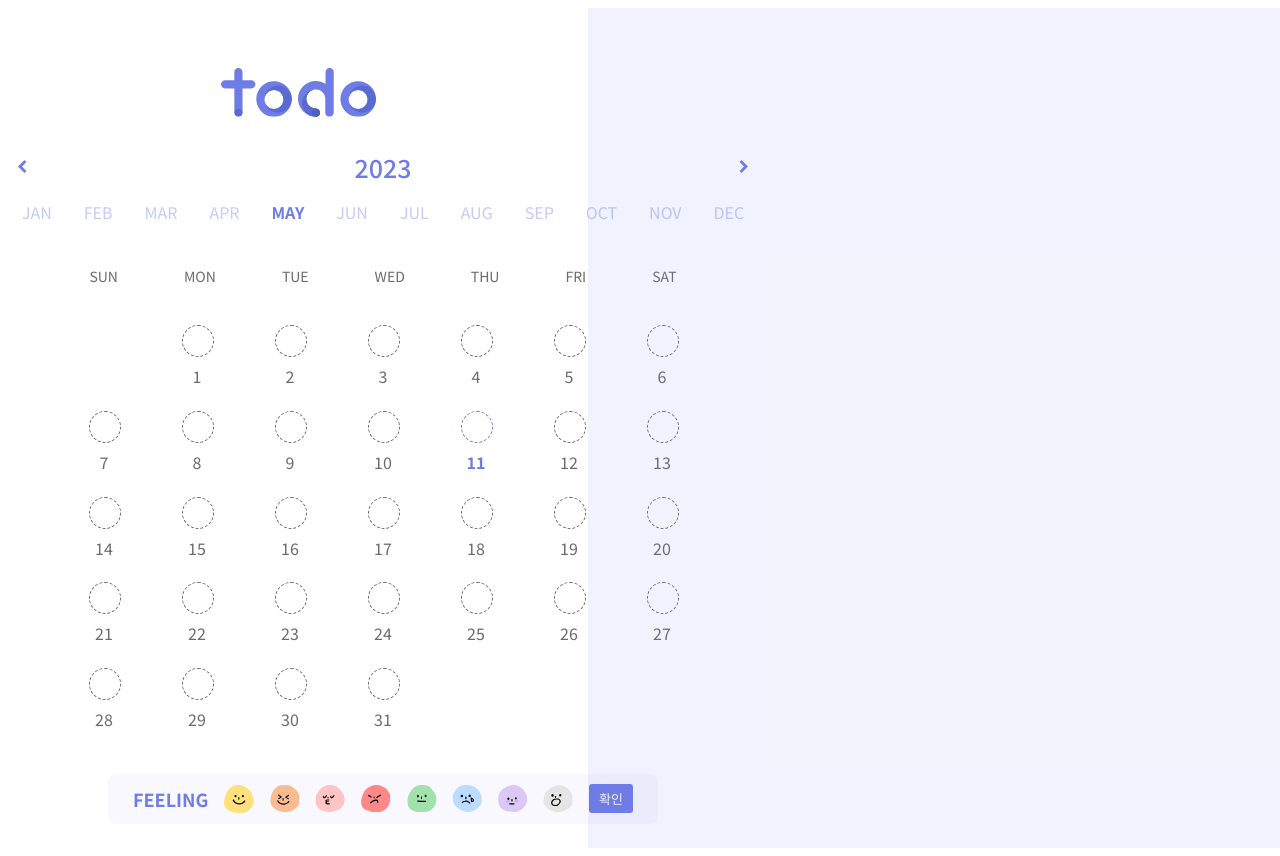
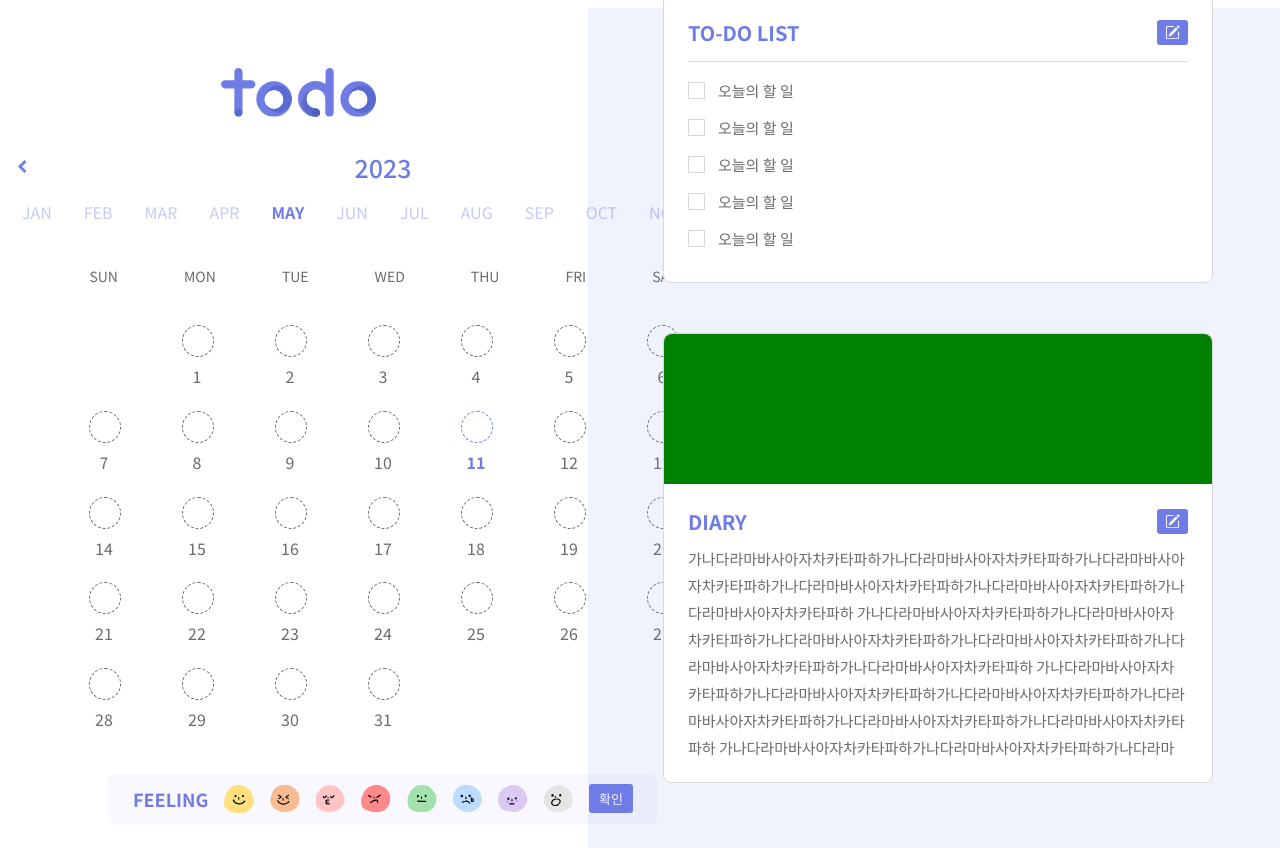
Before and after one commit to 2-hs2/todo, a Flask app: page / in a window 1280 px wide. Run offline with Flask 3, Linux system fonts and the light colour scheme; data that the repository does not hold is empty; some libraries are stand-ins or nearby versions.

Commit message:
UPDATE: 메인 페이지 우측 영역 추가

```diff
--- a/static/css/main.css
+++ b/static/css/main.css
@@ -182,13 +182,117 @@ body {
 .icon-btn:hover {
   background-color: rgba(111, 125, 229, .5);
 }
-/* right side */
+/* right side - todo & diary */
 .right-side {
   padding: 20px;
   display: flex;
   flex-direction: column;
   align-items: center;
+  justify-content: center;
   width: 700px;
   height: 100vh;
   background-color: rgba(111, 125, 229, .1);
+  gap: 50px;
 }
+.box-wrapper {
+  box-sizing: border-box;
+  width: 550px;
+  height: 289px;
+  padding: 20px 24px;
+  background: #FFFFFF;
+  border: 1px solid #D9D9D9;
+  border-radius: 8px;
+}
+.box-wrapper.diary {
+  height: 450px;
+  padding: 0;
+  margin-bottom: 80px;
+}
+.title-wrap {
+  display: flex;
+  justify-content: space-between;
+  align-items: center;
+}
+.title-wrap > .title {
+  font-size: 20px;
+  font-weight: 600;
+  color: #6F7CE5;
+}
+.edit-btn {
+  cursor: pointer;
+  height: 25px;
+  border: none;
+  background-color: #6F7CE5;
+  padding: 0 8px;
+  border-radius: 3px;
+}
+.edit-btn:hover {
+  background-color: rgba(111, 125, 229, .5);
+}
+.edit-icon {
+  margin-top: 2px;
+}
+.middle-line {
+  height: 1px;
+  background-color: #d9d9d9;
+  margin: 10px 0 15px;
+  width: 100%;
+}
+.to-do-wrapper {
+  height: 185px;
+  overflow: auto;
+}
+.to-do-wrapper::-webkit-scrollbar {
+  width: 4px;
+}
+.to-do-wrapper::-webkit-scrollbar-thumb {
+height: 20%;
+background: #dbdbdb;
+border-radius: 10px;
+}
+.to-do-wrapper::-webkit-scrollbar-track {
+background: transparent
+}
+.to-do {
+  display: flex;
+  align-items: center;
+  margin-bottom: 10px;
+}
+.to-do:last-child {
+  margin-bottom: 0;
+}
+.content {
+  margin: 0;
+  font-size: 15px;
+}
+.check-box {
+  width: 15px;
+  height: 15px;
+  border: 1px solid #d9d9d9;
+  margin-right: 13px;
+}
+.img-container {
+  background-color: green;
+  height: 150px;
+  border-radius: 8px 8px 0 0;
+}
+.diary-container {
+  padding: 20px 24px;
+}
+.diary-content {
+  height: 219px;
+  margin: 5px 0 0;
+  overflow: auto;
+  font-size: 15px;
+}
+.diary-content::-webkit-scrollbar {
+  width: 4px;
+}
+.diary-content::-webkit-scrollbar-thumb {
+height: 20%;
+background: #dbdbdb;
+border-radius: 10px;
+}
+.diary-content::-webkit-scrollbar-track {
+background: transparent
+}
--- a/templates/index.html
+++ b/templates/index.html
@@ -1,14 +1,17 @@
 <!DOCTYPE html>
 <html lang="en">
+
 <head>
   <meta charset="UTF-8">
   <meta http-equiv="X-UA-Compatible" content="IE=edge">
   <meta name="viewport" content="width=device-width, initial-scale=1.0">
   <title>title</title>
   <link rel="stylesheet" href="/static/css/main.css">
-  <link href="https://fonts.googleapis.com/css2?family=Noto+Sans+KR:wght@100;300;400;500;700;900&display=swap" rel="stylesheet">
+  <link href="https://fonts.googleapis.com/css2?family=Noto+Sans+KR:wght@100;300;400;500;700;900&display=swap"
+    rel="stylesheet">
   <link rel="stylesheet" href="https://stackpath.bootstrapcdn.com/font-awesome/4.7.0/css/font-awesome.min.css">
 </head>
+
 <body>
   <section class="ftco-section">
     <div class="container">
@@ -76,6 +79,62 @@
             </div>
           </div>
           <div class="right-side">
+            <div class="box-wrapper">
+              <div class="title-wrap">
+                <div class="title">TO-DO LIST</div>
+                <button class="edit-btn">
+                  <img src="/static/img/edit.svg" class="edit-icon">
+                </button>
+              </div>
+              <div class="middle-line"></div>
+              <div class="to-do-wrapper">
+                <div class="to-do">
+                  <div class="check-box"></div>
+                  <p class="content">오늘의 할 일</p>
+                </div>
+                <div class="to-do">
+                  <div class="check-box"></div>
+                  <p class="content">오늘의 할 일</p>
+                </div>
+                <div class="to-do">
+                  <div class="check-box"></div>
+                  <p class="content">오늘의 할 일</p>
+                </div>
+                <div class="to-do">
+                  <div class="check-box"></div>
+                  <p class="content">오늘의 할 일</p>
+                </div>
+                <div class="to-do">
+                  <div class="check-box"></div>
+                  <p class="content">오늘의 할 일</p>
+                </div>
+                <div class="to-do">
+                  <div class="check-box"></div>
+                  <p class="content">오늘의 할 일</p>
+                </div>
+                <div class="to-do">
+                  <div class="check-box"></div>
+                  <p class="content">오늘의 할 일</p>
+                </div>
+              </div>
+            </div>
+            <div class="box-wrapper diary">
+              <div class="img-container"></div>
+              <div class="diary-container">
+                <div class="title-wrap">
+                  <div class="title">DIARY</div>
+                  <button class="edit-btn">
+                    <img src="/static/img/edit.svg" class="edit-icon">
+                  </button>
+                </div>
+                <p class="diary-content">가나다라마바사아자차카타파하가나다라마바사아자차카타파하가나다라마바사아자차카타파하가나다라마바사아자차카타파하가나다라마바사아자차카타파하가나다라마바사아자차카타파하
+                  가나다라마바사아자차카타파하가나다라마바사아자차카타파하가나다라마바사아자차카타파하가나다라마바사아자차카타파하가나다라마바사아자차카타파하가나다라마바사아자차카타파하
+                  가나다라마바사아자차카타파하가나다라마바사아자차카타파하가나다라마바사아자차카타파하가나다라마바사아자차카타파하가나다라마바사아자차카타파하가나다라마바사아자차카타파하
+                  가나다라마바사아자차카타파하가나다라마바사아자차카타파하가나다라마바사아자차카타파하가나다라마바사아자차카타파하가나다라마바사아자차카타파하가나다라마바사아자차카타파하
+                </p>
+              </div>
+            </div>
+          </div>
         </div>
       </div>
     </div>
```
Also changed, not shown: static/img/edit.svg (added).
